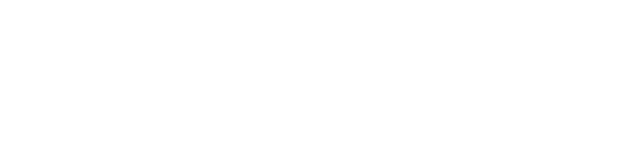
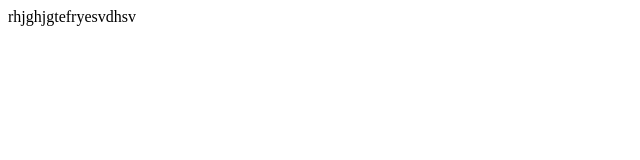
Before and after one commit to Sara-winget/abcd, a plain HTML site: page index.html in a window 1280 px wide. Shown: the whole page, without its empty margins (0-640 px from the left). Drawn offline with Linux system fonts and the light colour scheme.

Commit message:
commited

```diff
--- a/index.html
+++ b/index.html
@@ -6,6 +6,6 @@
     <title>Document</title>
 </head>
 <body>
-
+    rhjghjgtefryesvdhsv
 </body>
 </html>
```
